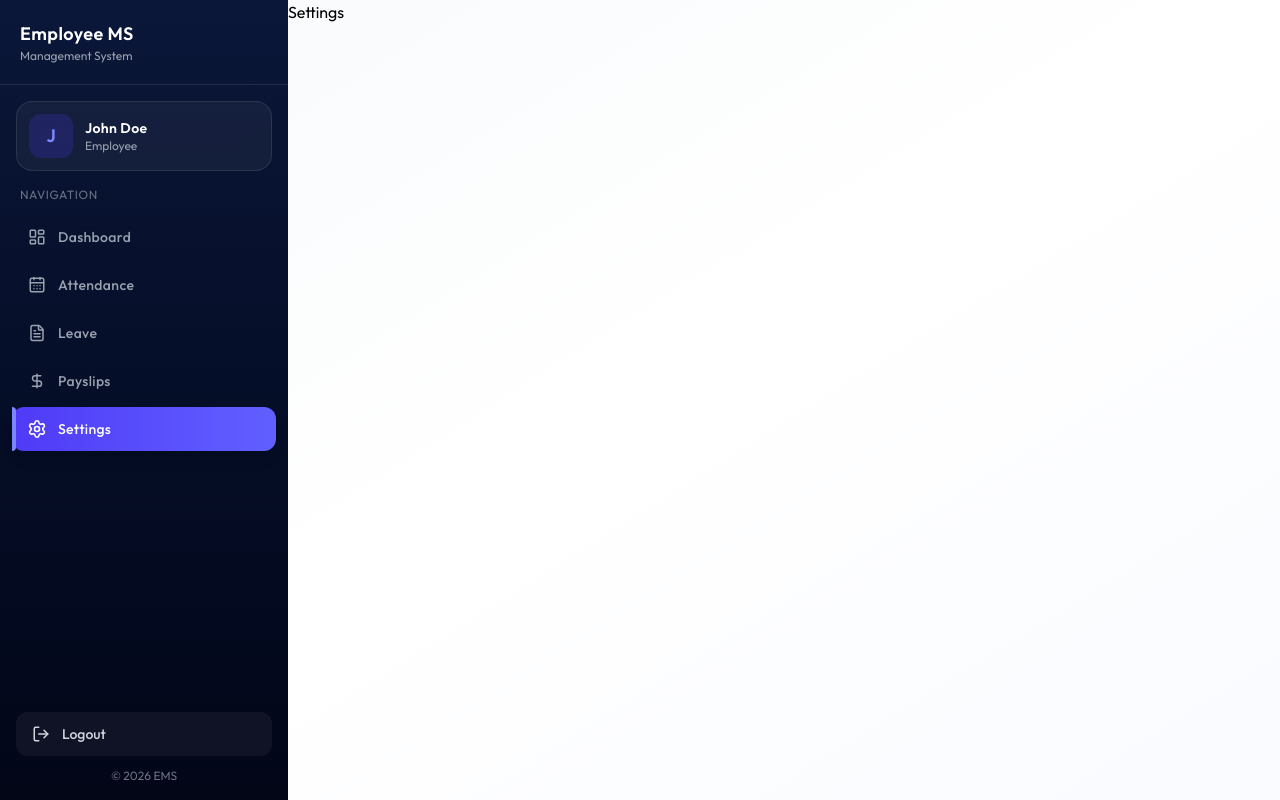
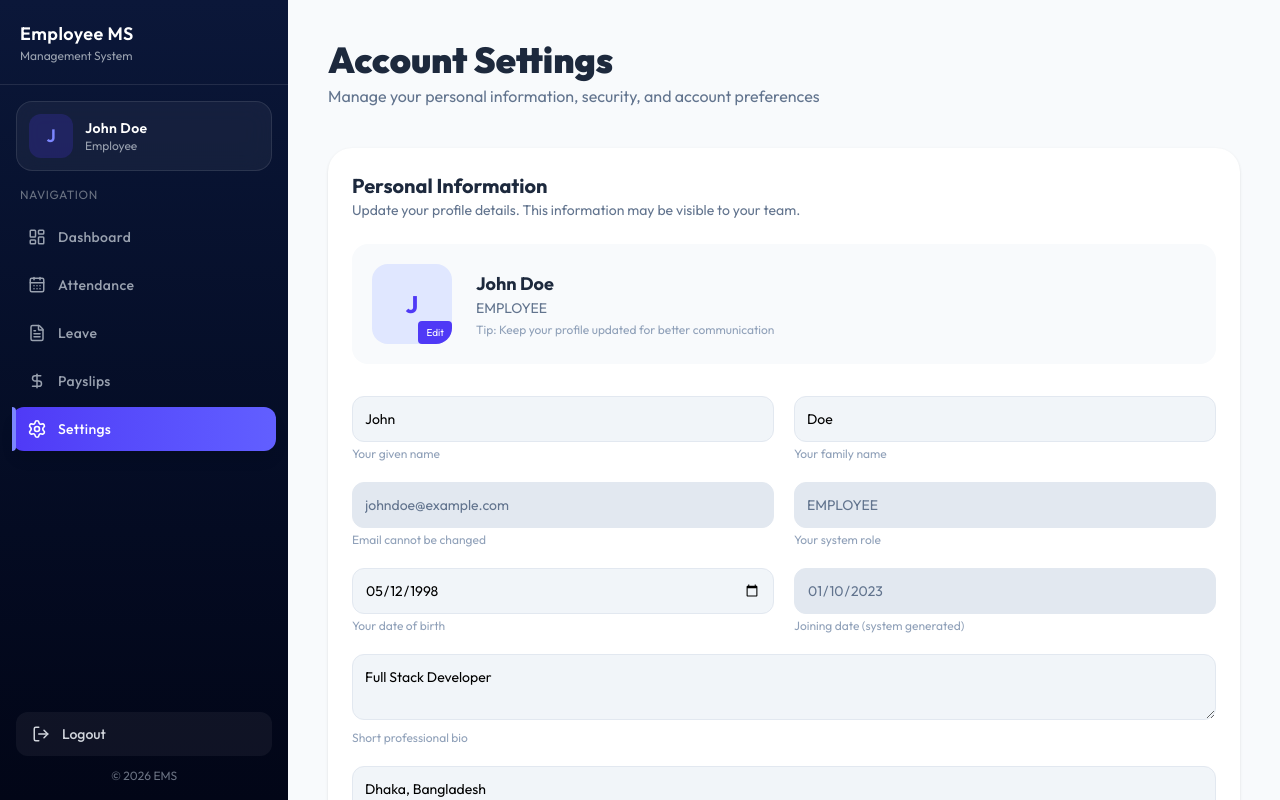
Before and after one commit to MostakemHossain/Empower-track, a React (Vite) app in the folder client/: page /settings in a window 1280 px wide. Built offline with nearby package versions, Linux system fonts and the light colour scheme.

Commit message:
setting page added

```diff
--- a/client/src/pages/PaySlips.jsx
+++ b/client/src/pages/PaySlips.jsx
@@ -1,6 +1,6 @@
 import React, { useState } from "react";
 import { dummyPayslipData, dummyEmployeeData } from "../assets/assets";
-import { FileText, Download, Plus } from "lucide-react";
+import {  Download, Plus } from "lucide-react";
 
 const PaySlips = () => {
   const role = "admin"; // "employee"
@@ -25,7 +25,7 @@ const PaySlips = () => {
 
   const years = Array.from(
     { length: 5 },
-    (_, i) => new Date().getFullYear() + i
+    (_, i) => new Date().getFullYear() - i
   );
 
   // FILTER
@@ -141,7 +141,7 @@ const PaySlips = () => {
       </div>
 
       {/* TABLE */}
-      <div className="overflow-x-auto bg-white rounded-3xl shadow border">
+      <div className="overflow-x-auto bg-white rounded-3xl shadow ">
 
         <table className="w-full min-w-[900px]">
 
@@ -188,9 +188,7 @@ const PaySlips = () => {
                 </td>
 
                 <td className="px-8 py-5 text-right space-x-2">
-                  <button className="p-2 bg-indigo-100 text-indigo-600 rounded-xl">
-                    <FileText size={18} />
-                  </button>
+
 
                   <button className="p-2 bg-emerald-100 text-emerald-600 rounded-xl">
                     <Download size={18} />
--- a/client/src/pages/Settings.jsx
+++ b/client/src/pages/Settings.jsx
@@ -1,9 +1,265 @@
-import React from 'react'
-
+import React, { useState } from "react";
 const Settings = () => {
+  const [profile, setProfile] = useState({
+    image: null,
+    firstName: "John",
+    lastName: "Doe",
+    email: "johndoe@example.com",
+    role: "EMPLOYEE",
+    bio: "Full Stack Developer",
+    address: "Dhaka, Bangladesh",
+    dob: "1998-05-12",
+    joinDate: "2023-01-10",
+  });
+  const [passwordData, setPasswordData] = useState({
+    currentPassword: "",
+    newPassword: "",
+    confirmPassword: "",
+  });
+  const handleImageChange = (e) => {
+    const file = e.target.files[0];
+    if (!file) return;
+    setProfile({ ...profile, image: URL.createObjectURL(file) });
+  };
+  const handleProfileChange = (e) => {
+    setProfile({ ...profile, [e.target.name]: e.target.value });
+  };
+  const handlePasswordChange = (e) => {
+    setPasswordData({ ...passwordData, [e.target.name]: e.target.value });
+  };
   return (
-    <div>Settings</div>
-  )
-}
-
-export default Settings
+    <div className="p-6 lg:p-10 bg-slate-50 min-h-screen">
+      {" "}
+      {/* HEADER */}{" "}
+      <div className="mb-10">
+        {" "}
+        <h1 className="text-4xl font-black text-slate-800">
+          {" "}
+          Account Settings{" "}
+        </h1>{" "}
+        <p className="text-slate-500 mt-1">
+          {" "}
+          Manage your personal information, security, and account preferences{" "}
+        </p>{" "}
+      </div>{" "}
+      {/* ================= PROFILE SECTION ================= */}{" "}
+      <div className="bg-white rounded-3xl shadow p-6 mb-8">
+        {" "}
+        {/* TITLE */}{" "}
+        <div className="mb-6">
+          {" "}
+          <h2 className="text-xl font-bold text-slate-800">
+            {" "}
+            Personal Information{" "}
+          </h2>{" "}
+          <p className="text-sm text-slate-500">
+            {" "}
+            Update your profile details. This information may be visible to your
+            team.{" "}
+          </p>{" "}
+        </div>{" "}
+        {/* PROFILE HEADER CARD */}{" "}
+        <div className="flex items-center gap-6 mb-8 bg-slate-50 p-5 rounded-2xl">
+          {" "}
+          <div className="relative w-20 h-20 rounded-2xl overflow-hidden bg-indigo-100 flex items-center justify-center">
+            {" "}
+            {profile.image ? (
+              <img
+                src={profile.image}
+                alt="profile"
+                className="w-full h-full object-cover"
+              />
+            ) : (
+              <span className="text-indigo-600 text-2xl font-bold">
+                {" "}
+                {profile.firstName[0]}{" "}
+              </span>
+            )}{" "}
+            <label className="absolute bottom-0 right-0 bg-indigo-600 text-white text-[10px] px-2 py-1 rounded cursor-pointer">
+              {" "}
+              Edit{" "}
+              <input
+                type="file"
+                hidden
+                accept="image/*"
+                onChange={handleImageChange}
+              />{" "}
+            </label>{" "}
+          </div>{" "}
+          <div>
+            {" "}
+            <h3 className="text-lg font-bold text-slate-800">
+              {" "}
+              {profile.firstName} {profile.lastName}{" "}
+            </h3>{" "}
+            <p className="text-sm text-slate-500">{profile.role}</p>{" "}
+            <p className="text-xs text-slate-400 mt-1">
+              {" "}
+              Tip: Keep your profile updated for better communication{" "}
+            </p>{" "}
+          </div>{" "}
+        </div>{" "}
+        {/* FORM GRID */}{" "}
+        <div className="grid grid-cols-1 md:grid-cols-2 gap-5">
+          {" "}
+          <div>
+            {" "}
+            <input
+              name="firstName"
+              value={profile.firstName}
+              onChange={handleProfileChange}
+              placeholder="First Name"
+              className="w-full p-3 rounded-xl bg-slate-100 outline-none"
+            />{" "}
+            <p className="text-xs text-slate-400 mt-1"> Your given name </p>{" "}
+          </div>{" "}
+          <div>
+            {" "}
+            <input
+              name="lastName"
+              value={profile.lastName}
+              onChange={handleProfileChange}
+              placeholder="Last Name"
+              className="w-full p-3 rounded-xl bg-slate-100 outline-none"
+            />{" "}
+            <p className="text-xs text-slate-400 mt-1"> Your family name </p>{" "}
+          </div>{" "}
+          {/* EMAIL */}{" "}
+          <div>
+            {" "}
+            <input
+              value={profile.email}
+              disabled
+              className="w-full p-3 rounded-xl bg-slate-200 text-slate-500 cursor-not-allowed"
+            />{" "}
+            <p className="text-xs text-slate-400 mt-1">
+              {" "}
+              Email cannot be changed{" "}
+            </p>{" "}
+          </div>{" "}
+          {/* ROLE */}{" "}
+          <div>
+            {" "}
+            <input
+              value={profile.role}
+              disabled
+              className="w-full p-3 rounded-xl bg-slate-200 text-slate-500 cursor-not-allowed"
+            />{" "}
+            <p className="text-xs text-slate-400 mt-1"> Your system role </p>{" "}
+          </div>{" "}
+          {/* DOB */}{" "}
+          <div>
+            {" "}
+            <input
+              type="date"
+              name="dob"
+              value={profile.dob}
+              onChange={handleProfileChange}
+              className="w-full p-3 rounded-xl bg-slate-100 outline-none"
+            />{" "}
+            <p className="text-xs text-slate-400 mt-1"> Your date of birth </p>{" "}
+          </div>{" "}
+          {/* JOIN DATE */}{" "}
+          <div>
+            {" "}
+            <input
+              type="date"
+              value={profile.joinDate}
+              disabled
+              className="w-full p-3 rounded-xl bg-slate-200 text-slate-500 cursor-not-allowed"
+            />{" "}
+            <p className="text-xs text-slate-400 mt-1">
+              {" "}
+              Joining date (system generated){" "}
+            </p>{" "}
+          </div>{" "}
+          {/* BIO */}{" "}
+          <div className="md:col-span-2">
+            {" "}
+            <textarea
+              name="bio"
+              value={profile.bio}
+              onChange={handleProfileChange}
+              placeholder="Write something about yourself..."
+              className="w-full p-3 rounded-xl bg-slate-100 outline-none"
+            />{" "}
+            <p className="text-xs text-slate-400 mt-1">
+              {" "}
+              Short professional bio{" "}
+            </p>{" "}
+          </div>{" "}
+          {/* ADDRESS */}{" "}
+          <div className="md:col-span-2">
+            {" "}
+            <input
+              name="address"
+              value={profile.address}
+              onChange={handleProfileChange}
+              placeholder="Address"
+              className="w-full p-3 rounded-xl bg-slate-100 outline-none"
+            />{" "}
+            <p className="text-xs text-slate-400 mt-1">
+              {" "}
+              Your current location{" "}
+            </p>{" "}
+          </div>{" "}
+        </div>{" "}
+        {/* BUTTON */}{" "}
+        <div className="flex justify-end mt-6">
+          {" "}
+          <button className="px-6 py-3 bg-indigo-600 text-white rounded-2xl font-bold hover:bg-indigo-700">
+            {" "}
+            Save Profile Changes{" "}
+          </button>{" "}
+        </div>{" "}
+      </div>{" "}
+      {/* ================= SECURITY SECTION ================= */}{" "}
+      <div className="bg-white rounded-3xl shadow p-6">
+        {" "}
+        <div className="mb-6">
+          {" "}
+          <h2 className="text-xl font-bold text-slate-800">
+            {" "}
+            Security Settings{" "}
+          </h2>{" "}
+          <p className="text-sm text-slate-500">
+            {" "}
+            Ensure your account is protected with a strong password{" "}
+          </p>{" "}
+        </div>{" "}
+        <div className="space-y-4">
+          {" "}
+          <input
+            type="password"
+            name="currentPassword"
+            onChange={handlePasswordChange}
+            placeholder="Current Password"
+            className="w-full p-3 rounded-xl bg-slate-100 outline-none"
+          />{" "}
+          <input
+            type="password"
+            name="newPassword"
+            onChange={handlePasswordChange}
+            placeholder="New Password"
+            className="w-full p-3 rounded-xl bg-slate-100 outline-none"
+          />{" "}
+          <input
+            type="password"
+            name="confirmPassword"
+            onChange={handlePasswordChange}
+            placeholder="Confirm Password"
+            className="w-full p-3 rounded-xl bg-slate-100 outline-none"
+          />{" "}
+        </div>{" "}
+        <div className="flex justify-end mt-6">
+          {" "}
+          <button className="px-6 py-3 bg-emerald-600 text-white rounded-2xl font-bold hover:bg-emerald-700">
+            {" "}
+            Update Password{" "}
+          </button>{" "}
+        </div>{" "}
+      </div>{" "}
+    </div>
+  );
+};
+export default Settings;
```
